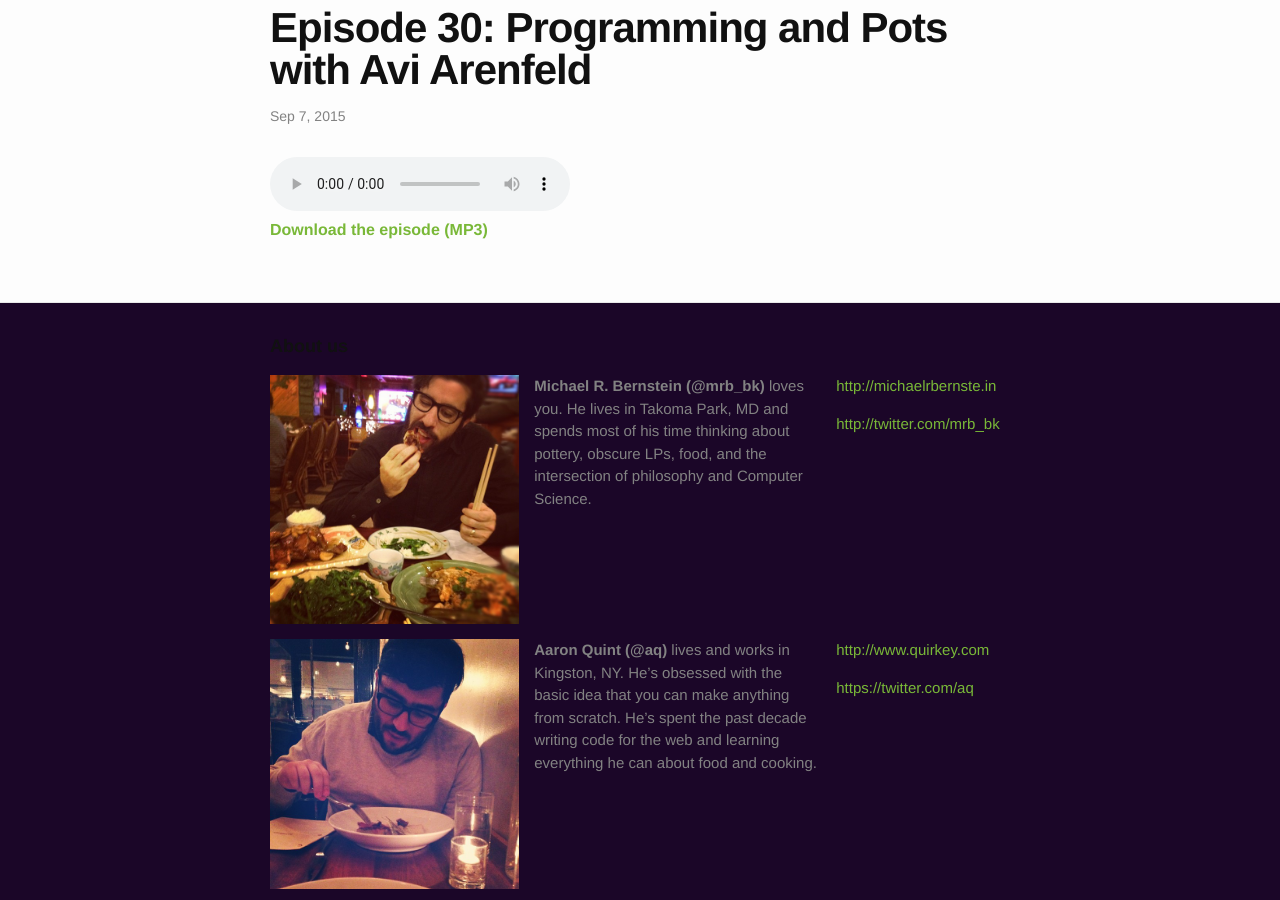
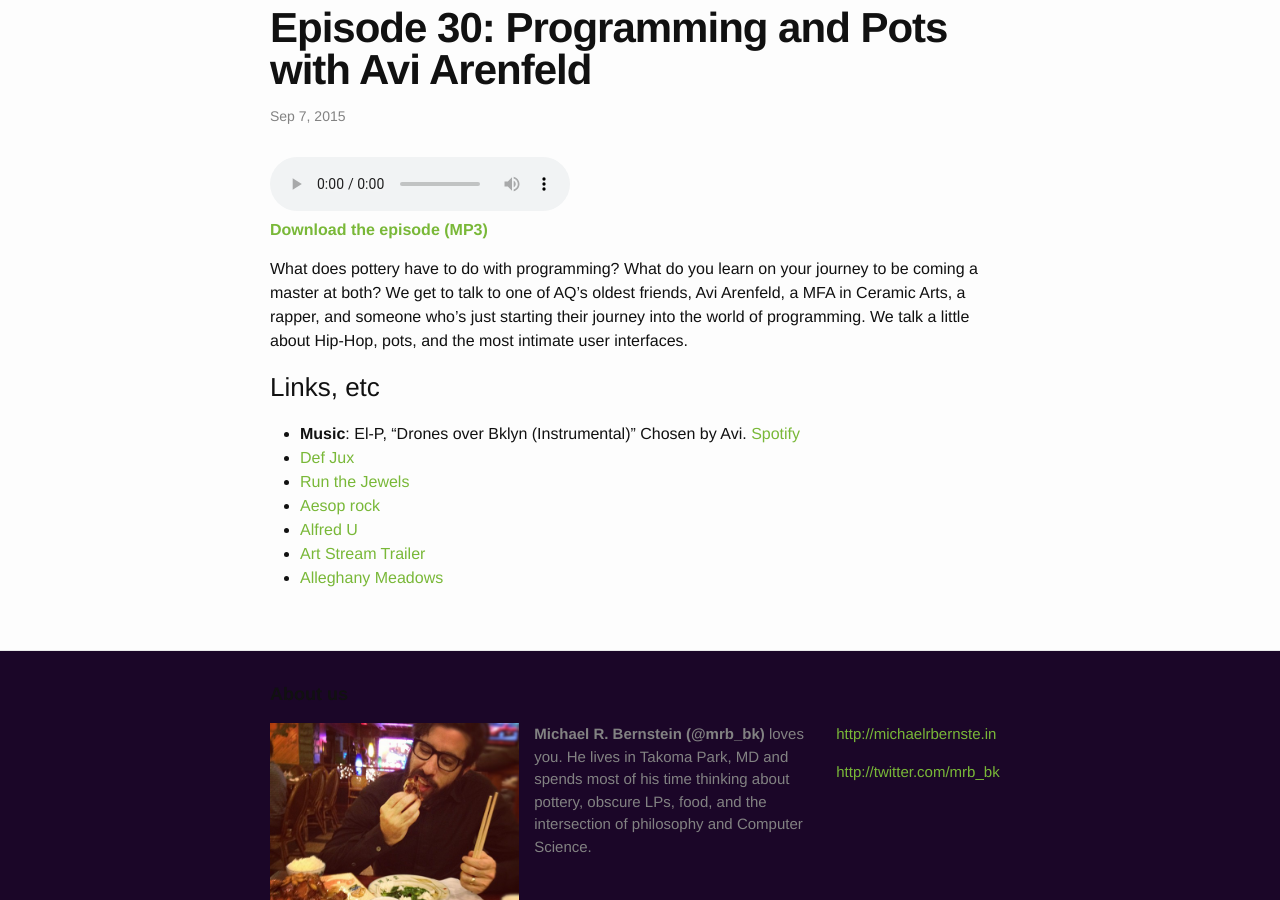
Before and after one commit to beatsryetypes/beatsryetypes.github.io, a Jekyll site: the page built from _posts/2015-09-07-episode-30-programming-and-pots-with-avi-arenfeld.md, in a window 1280 px wide and 900 px high, scrolled down 361 px. Built offline with Jekyll 4.4.1, drawn with Linux system fonts in a browser that asks for light colours.

Commit message:
Avi notes

```diff
--- a/_posts/2015-09-07-episode-30-programming-and-pots-with-avi-arenfeld.md
+++ b/_posts/2015-09-07-episode-30-programming-and-pots-with-avi-arenfeld.md
@@ -7,5 +7,18 @@ length: 38105088
 duration: '31:41'
 link: http://d5e3yh7f757go.cloudfront.net/eps/brt-030-160.mp3
 summary: |
-  We catch up with our old friend Jacqui Maher, formerly of New York City and currently of London (yes, in England!). Jacui joins us to discuss leaving The City, the operator/creator divide, and the cutting edge of digital journalism. We ask how computers can help us deepen connections to complex news, learn about Structured Journalism, and hear Jacqui's philosophy of technology and storytelling.
+  What does pottery have to do with programming? What do you learn on your journey to be coming a master at both? We get to talk to one of AQ's oldest friends, Avi Arenfeld, a MFA in Ceramic Arts, a rapper, and someone who's just starting their journey into the world of programming. We talk a little about Hip-Hop, pots, and the most intimate user interfaces.
 ---
+What does pottery have to do with programming? What do you learn on your journey to be coming a master at both? We get to talk to one of AQ's oldest friends, Avi Arenfeld, a MFA in Ceramic Arts, a rapper, and someone who's just starting their journey into the world of programming. We talk a little about Hip-Hop, pots, and the most intimate user interfaces.
+
+<!-- more -->
+
+### Links, etc
+
+* <strong>Music</strong>: El-P, "Drones over Bklyn (Instrumental)" Chosen by Avi. [Spotify](https://open.spotify.com/track/4Q3Q314Ftl3kRKCUkOm0YF)
+* [Def Jux](https://en.wikipedia.org/wiki/Definitive_Jux)
+* [Run the Jewels](http://www.runthejewels.net/)
+* [Aesop rock](https://twitter.com/AesopRockWins?ref_src=twsrc%5Egoogle%7Ctwcamp%5Eserp%7Ctwgr%5Eauthor)
+* [Alfred U](http://www.alfred.edu/)
+* [Art Stream Trailer](http://www.art-stream.com/)
+* [Alleghany Meadows](http://www.harveymeadows.com/exhibitions/meadows/meadows.html)
```
